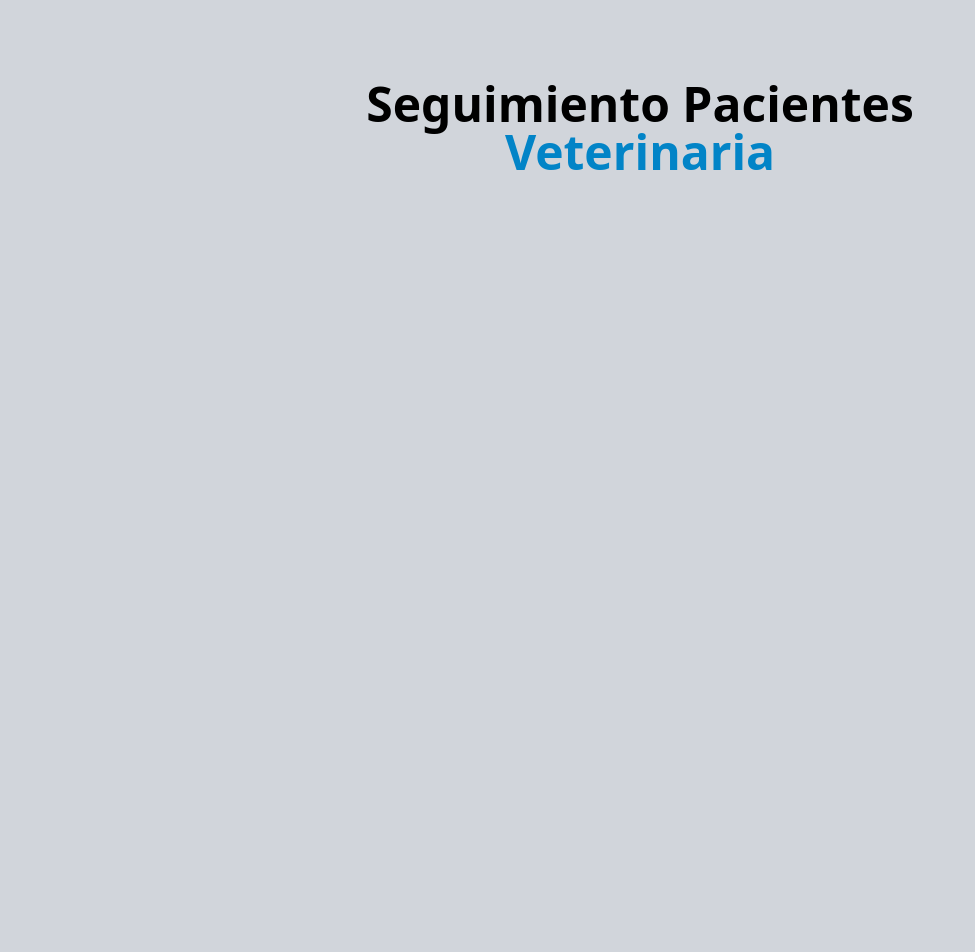
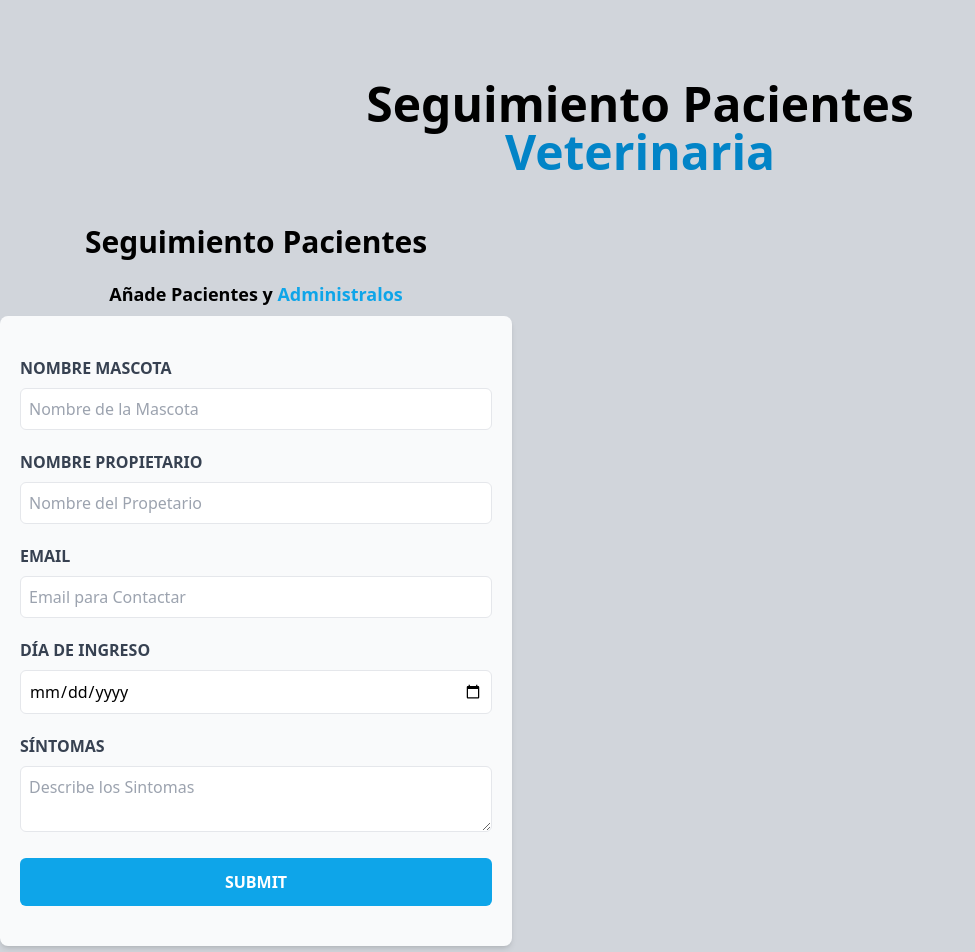
Before and after one commit to Jair-vet/Pacientes-Veterinaria-VUE, a Vue app: page / in a window 1280 px wide. Shown: the top 952 px of the page, without its empty margins (0-975 px from the left). Before the commit the page ends 880 px from the top, so only its background shows below. Built offline with nearby package versions, Linux system fonts and the light colour scheme.

Commit message:
Creamos el Formulario con Tailwindcss

```diff
--- a/src/App.vue
+++ b/src/App.vue
@@ -1,5 +1,6 @@
 <script setup>
 import Header from "./components/Header.vue"
+import Formulario from "./components/Formulario.vue"
 
 </script>
 
@@ -9,6 +10,10 @@ import Header from "./components/Header.vue"
     <Header />
 
 
+    <div class="mt-12 md:flex">
+      <Formulario />
+
+    </div>
 
   </div>
 </template>
--- /dev/null
+++ b/src/components/Formulario.vue
@@ -0,0 +1,92 @@
+<script scope>
+
+</script>
+
+
+<template>
+    <div className="md:w-1/2 lg:w-2/5 mb-8">
+        <h2 className="font-black text-3xl text-center">Seguimiento Pacientes</h2>
+
+        <p className="mt-5 text-center text-lg font-bold mb-2">Añade Pacientes y
+            <span className="text-sky-500 font-bold">Administralos</span>
+        </p>
+
+        <form className="bg-gray-50 shadow-md rounded-lg py-10 px-5 md:m-0 m-4">
+
+            <div className="mb-5">
+                <label htmlFor="mascota" className="block text-gray-700 uppercase font-bold">
+                    Nombre Mascota
+                </label>
+                <input
+                    id="mascota"
+                    type="text"
+                    placeholder="Nombre de la Mascota"
+                    className="border w-full rounded-md p-2 mt-2 focus:outline-none focus:ring
+                        focus:ring-sky-500 hover:"
+                    name="mascota"
+                />
+            </div>
+
+            <div className="mb-5">
+                <label htmlFor="propietario" className="block text-gray-700 uppercase font-bold">
+                    Nombre Propietario
+                </label>
+                <input
+                    id="propietario"
+                    type="text"
+                    placeholder="Nombre del Propetario"
+                    className="border w-full rounded-md p-2 mt-2 focus:outline-none focus:ring
+                        focus:ring-sky-500 "
+                    name="propietario"
+                />
+            </div>
+
+            <div className="mb-5">
+                <label htmlFor="email" className="block text-gray-700 uppercase font-bold">
+                    Email
+                </label>
+                <input
+                    id="email"
+                    type="email"
+                    placeholder="Email para Contactar"
+                    className="border w-full rounded-md p-2 mt-2 focus:outline-none focus:ring
+                        focus:ring-sky-500 "
+                    name="email"
+                />
+            </div>
+
+            <div className="mb-5">
+                <label htmlFor="alta" className="block text-gray-700 uppercase font-bold">
+                    Día de Ingreso
+                </label>
+                <input
+                    id="alta"
+                    type="date"
+                    className="border w-full rounded-md p-2 mt-2 focus:outline-none focus:ring
+                        focus:ring-sky-500 "
+                    name="alta"
+                />
+            </div>
+
+            <div className="mb-5">
+                <label htmlFor="sintomas" className="block text-gray-700 uppercase font-bold">
+                    Síntomas
+                </label>
+                <textarea
+                    id="sintomas"
+                    placeholder="Describe los Sintomas"
+                    className="border w-full rounded-md p-2 mt-2 focus:outline-none focus:ring
+                        focus:ring-sky-500 "
+                    name="sintomas"
+                />
+            </div>
+
+            <input
+                type="submit"
+                className="bg-sky-500 w-full rounded-md p-3 text-white uppercase font-bold
+                            hover:bg-sky-700 cursor-pointer transition-colors"
+            />
+
+        </form>
+    </div>
+</template>
```
